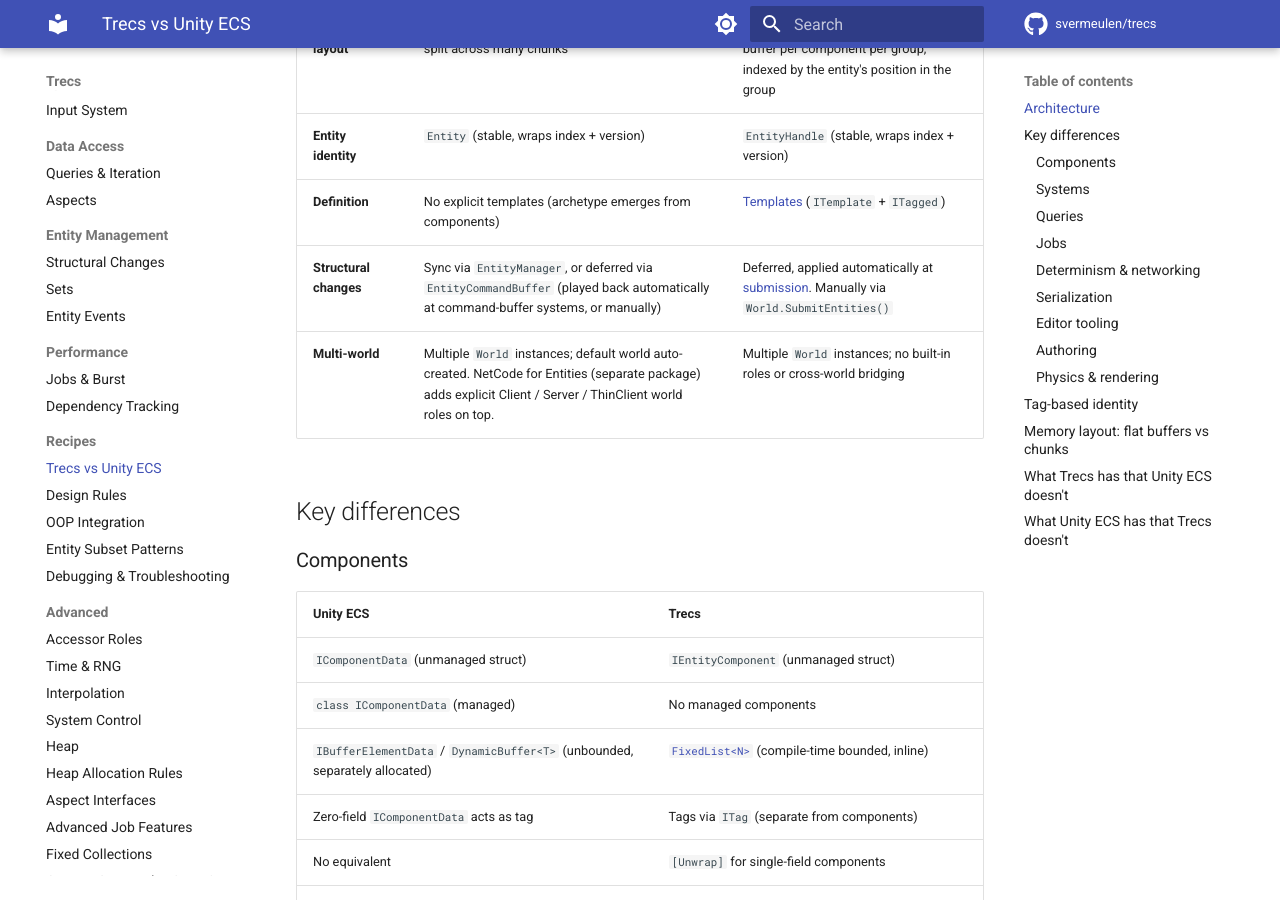
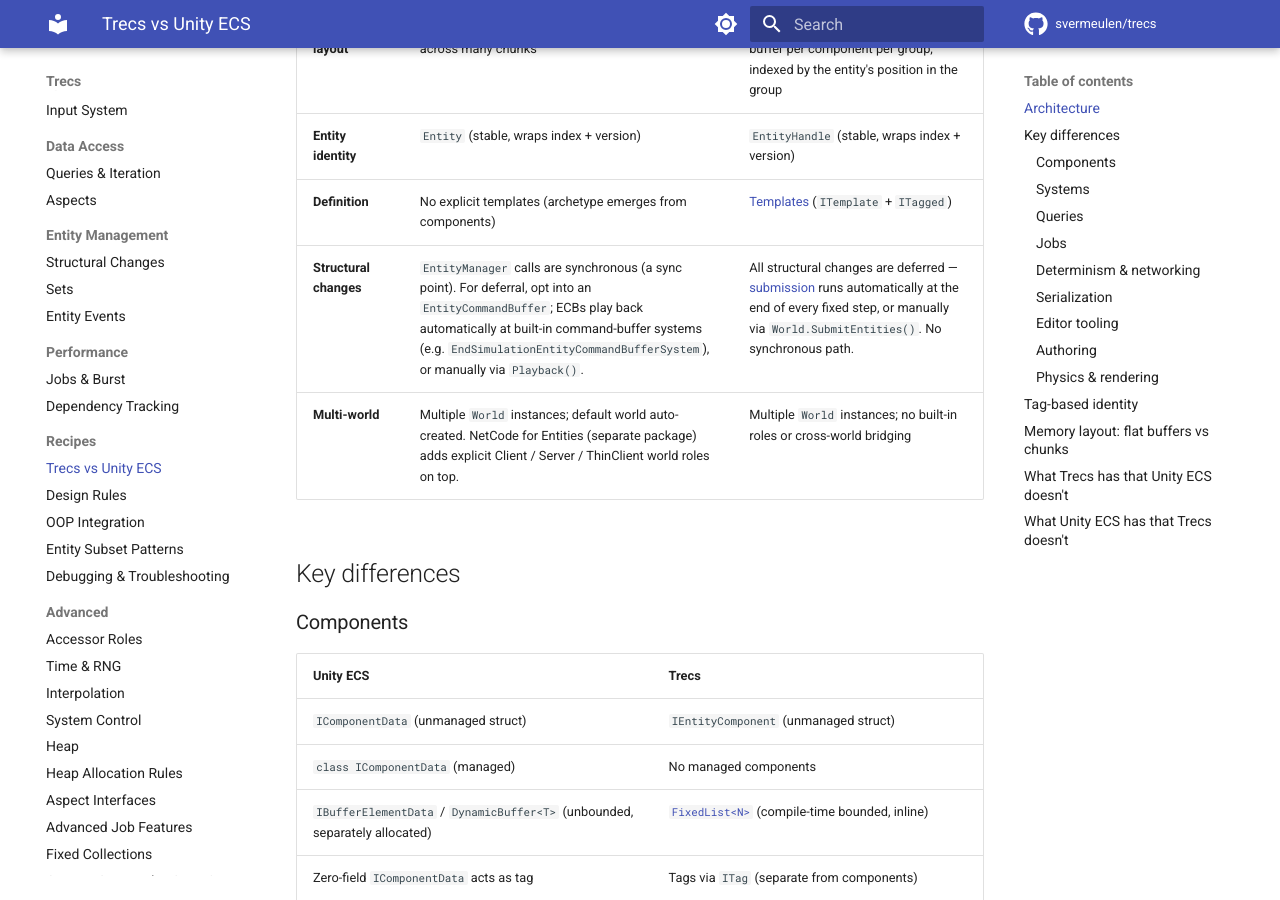
Before and after one commit to svermeulen/trecs, an MkDocs documentation site: the page built from docs/recipes/trecs-vs-unity-ecs.md, in a window 1280 px wide and 900 px high, scrolled down 469 px. Built offline with MkDocs 1.6.1 and Material for MkDocs 9.7.7, drawn with Linux system fonts in a browser that asks for light colours; comment, search, counter and statistics services are not loaded.

Commit message:
Docs: clearer structural-changes comparison
Earlier wording 'Sync via EntityManager, or deferred via
EntityCommandBuffer' lumped the two paths together as if they were
parallel choices. Spelled it out:

- Unity: EntityManager is the default and is synchronous (a sync
  point); deferral is opt-in via EntityCommandBuffer; ECBs play
  back at built-in command-buffer systems (named the most common
  one) or manually via Playback().
- Trecs: ALL structural changes are deferred — there's no
  synchronous path at all. Submission runs automatically at the
  end of each fixed step.

Stating 'no synchronous path' on the Trecs side makes the
asymmetry visible — that's the actual difference, not just 'how
each defers'.

Co-Authored-By: Claude <noreply@anthropic.com>

```diff
--- a/docs/recipes/trecs-vs-unity-ecs.md
+++ b/docs/recipes/trecs-vs-unity-ecs.md
@@ -12,7 +12,7 @@ Trecs has a deliberately small API surface — a handful of core high level conc
 | **Memory layout** | Fixed-size 16 KB chunks per archetype; entities split across many chunks | Structure-of-arrays: one contiguous buffer per component per group, indexed by the entity's position in the group |
 | **Entity identity** | `Entity` (stable, wraps index + version) | `EntityHandle` (stable, wraps index + version) |
 | **Definition** | No explicit templates (archetype emerges from components) | [Templates](../core/templates.md) (`ITemplate` + `ITagged`) |
-| **Structural changes** | Sync via `EntityManager`, or deferred via `EntityCommandBuffer` (played back automatically at command-buffer systems, or manually) | Deferred, applied automatically at [submission](../entity-management/structural-changes.md). Manually via `World.SubmitEntities()` |
+| **Structural changes** | `EntityManager` calls are synchronous (a sync point). For deferral, opt into an `EntityCommandBuffer`; ECBs play back automatically at built-in command-buffer systems (e.g. `EndSimulationEntityCommandBufferSystem`), or manually via `Playback()`. | All structural changes are deferred — [submission](../entity-management/structural-changes.md) runs automatically at the end of every fixed step, or manually via `World.SubmitEntities()`. No synchronous path. |
 | **Multi-world** | Multiple `World` instances; default world auto-created. NetCode for Entities (separate package) adds explicit Client / Server / ThinClient world roles on top. | Multiple `World` instances; no built-in roles or cross-world bridging |
 
 ## Key differences
```
